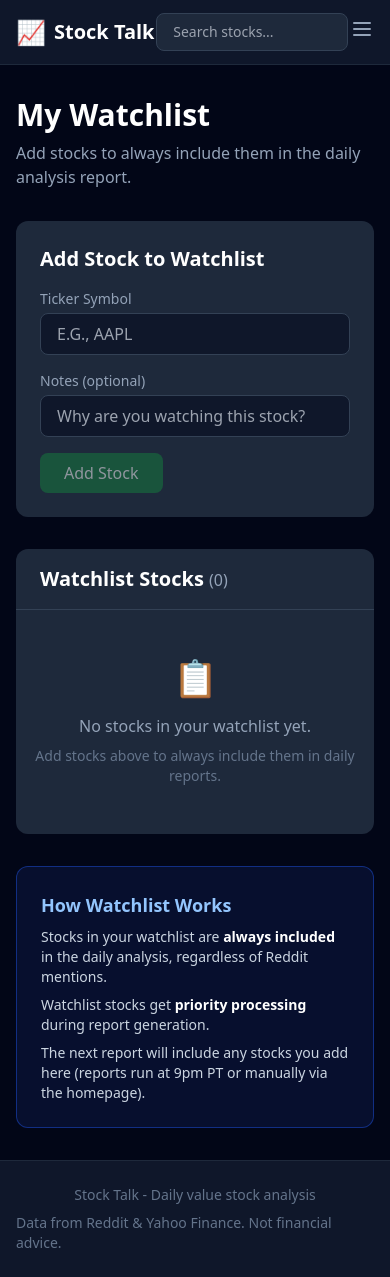
After one commit to laurieleduc-ctrl/stock-talk, a FastAPI app: template app/templates/watchlist.html in a window 390 px wide. The commit adds this page. Run offline with FastAPI, Linux system fonts and the light colour scheme; the template is opened without the code that fills it, so the values that code supplies are empty; some libraries are stand-ins or nearby versions.

Commit message:
Add watchlist feature for custom stock tracking
- Add WatchlistStock database model to persist user's custom stocks
- Add API endpoints: GET/POST/PUT/DELETE /api/watchlist
- Integrate watchlist stocks into report generation with priority
- Add /watchlist page with full CRUD UI
- Add Watchlist link to navigation (desktop + mobile)

Stocks in the watchlist are always included in daily analysis
regardless of Reddit mentions, with higher simulated mentions
to ensure they're processed.

Co-Authored-By: Claude Opus 4.5 <noreply@anthropic.com>

```diff
--- a/app/main.py
+++ b/app/main.py
@@ -96,6 +96,12 @@ async def glossary_page(request: Request):
     return templates.TemplateResponse("glossary.html", {"request": request})
 
 
+@app.get("/watchlist", response_class=HTMLResponse)
+async def watchlist_page(request: Request):
+    """Render the watchlist management page."""
+    return templates.TemplateResponse("watchlist.html", {"request": request})
+
+
 @app.get("/health")
 async def health_check():
     """Health check endpoint."""
--- a/app/models/__init__.py
+++ b/app/models/__init__.py
@@ -1,4 +1,4 @@
 from app.models.report import DailyReport, ReportStock
-from app.models.stock import Stock, StockMention, StockMetrics
+from app.models.stock import Stock, StockMention, StockMetrics, WatchlistStock
 
-__all__ = ["DailyReport", "ReportStock", "Stock", "StockMention", "StockMetrics"]
+__all__ = ["DailyReport", "ReportStock", "Stock", "StockMention", "StockMetrics", "WatchlistStock"]
--- a/app/templates/base.html
+++ b/app/templates/base.html
@@ -68,6 +68,9 @@
                             </a>
                             <a href="/glossary" class="nav-link {% if request.url.path == '/glossary' %}active{% endif %}">
                                 Glossary
+                            </a>
+                            <a href="/watchlist" class="nav-link {% if request.url.path == '/watchlist' %}active{% endif %}">
+                                Watchlist
                             </a>
                         </div>
                     </div>
@@ -140,6 +143,7 @@
                 <a href="/" class="block px-3 py-2 rounded-md text-base font-medium hover:bg-dark-800">Today's Report</a>
                 <a href="/history" class="block px-3 py-2 rounded-md text-base font-medium hover:bg-dark-800">History</a>
                 <a href="/glossary" class="block px-3 py-2 rounded-md text-base font-medium hover:bg-dark-800">Glossary</a>
+                <a href="/watchlist" class="block px-3 py-2 rounded-md text-base font-medium hover:bg-dark-800">Watchlist</a>
             </div>
         </div>
     </nav>
--- /dev/null
+++ b/app/templates/watchlist.html
@@ -0,0 +1,215 @@
+{% extends "base.html" %}
+
+{% block title %}Watchlist - Stock Talk{% endblock %}
+
+{% block content %}
+<div x-data="watchlistApp()">
+    <div class="mb-8">
+        <h1 class="text-3xl font-bold text-white mb-2">My Watchlist</h1>
+        <p class="text-dark-400">Add stocks to always include them in the daily analysis report.</p>
+    </div>
+
+    <!-- Add Stock Form -->
+    <div class="bg-dark-800 rounded-xl p-6 mb-8">
+        <h2 class="text-xl font-semibold text-white mb-4">Add Stock to Watchlist</h2>
+        <div class="flex flex-col sm:flex-row gap-4">
+            <div class="flex-1">
+                <label class="block text-sm text-dark-400 mb-1">Ticker Symbol</label>
+                <input
+                    type="text"
+                    x-model="newTicker"
+                    @keydown.enter="addStock()"
+                    placeholder="e.g., AAPL"
+                    class="w-full bg-dark-900 border border-dark-700 rounded-lg px-4 py-2 text-white uppercase focus:outline-none focus:border-blue-500"
+                    maxlength="10"
+                >
+            </div>
+            <div class="flex-1">
+                <label class="block text-sm text-dark-400 mb-1">Notes (optional)</label>
+                <input
+                    type="text"
+                    x-model="newNotes"
+                    @keydown.enter="addStock()"
+                    placeholder="Why are you watching this stock?"
+                    class="w-full bg-dark-900 border border-dark-700 rounded-lg px-4 py-2 text-white focus:outline-none focus:border-blue-500"
+                >
+            </div>
+            <div class="flex items-end">
+                <button
+                    @click="addStock()"
+                    :disabled="!newTicker.trim() || loading"
+                    class="px-6 py-2 bg-green-700 hover:bg-green-600 disabled:opacity-50 disabled:cursor-not-allowed rounded-lg text-white font-medium transition-colors"
+                >
+                    <span x-show="!loading">Add Stock</span>
+                    <span x-show="loading">Adding...</span>
+                </button>
+            </div>
+        </div>
+        <div x-show="error" x-cloak class="mt-4 text-red-400 text-sm" x-text="error"></div>
+        <div x-show="success" x-cloak class="mt-4 text-green-400 text-sm" x-text="success"></div>
+    </div>
+
+    <!-- Watchlist Table -->
+    <div class="bg-dark-800 rounded-xl overflow-hidden">
+        <div class="px-6 py-4 border-b border-dark-700">
+            <h2 class="text-xl font-semibold text-white">
+                Watchlist Stocks
+                <span class="text-dark-400 text-base font-normal" x-text="'(' + stocks.length + ')'"></span>
+            </h2>
+        </div>
+
+        <!-- Loading State -->
+        <div x-show="loadingList" class="flex items-center justify-center py-12">
+            <div class="animate-spin rounded-full h-8 w-8 border-b-2 border-blue-500"></div>
+        </div>
+
+        <!-- Empty State -->
+        <div x-show="!loadingList && stocks.length === 0" class="text-center py-12">
+            <div class="text-4xl mb-4">📋</div>
+            <p class="text-dark-400">No stocks in your watchlist yet.</p>
+            <p class="text-dark-500 text-sm mt-2">Add stocks above to always include them in daily reports.</p>
+        </div>
+
+        <!-- Stock List -->
+        <div x-show="!loadingList && stocks.length > 0">
+            <table class="w-full">
+                <thead class="bg-dark-900/50">
+                    <tr class="text-left text-dark-400 text-sm">
+                        <th class="px-6 py-3">Ticker</th>
+                        <th class="px-6 py-3">Notes</th>
+                        <th class="px-6 py-3">Added</th>
+                        <th class="px-6 py-3 text-right">Actions</th>
+                    </tr>
+                </thead>
+                <tbody class="divide-y divide-dark-700">
+                    <template x-for="stock in stocks" :key="stock.id">
+                        <tr class="hover:bg-dark-700/50 transition-colors">
+                            <td class="px-6 py-4">
+                                <a :href="'/stock/' + stock.ticker" class="text-blue-400 hover:text-blue-300 font-semibold" x-text="stock.ticker"></a>
+                            </td>
+                            <td class="px-6 py-4 text-dark-300" x-text="stock.notes || '-'"></td>
+                            <td class="px-6 py-4 text-dark-400 text-sm" x-text="formatDate(stock.created_at)"></td>
+                            <td class="px-6 py-4 text-right">
+                                <button
+                                    @click="removeStock(stock.ticker)"
+                                    class="text-red-400 hover:text-red-300 text-sm font-medium"
+                                >
+                                    Remove
+                                </button>
+                            </td>
+                        </tr>
+                    </template>
+                </tbody>
+            </table>
+        </div>
+    </div>
+
+    <!-- Info Box -->
+    <div class="mt-8 bg-blue-900/20 border border-blue-700/50 rounded-xl p-6">
+        <h3 class="text-lg font-semibold text-blue-300 mb-2">How Watchlist Works</h3>
+        <ul class="text-dark-300 space-y-2 text-sm">
+            <li>Stocks in your watchlist are <strong class="text-white">always included</strong> in the daily analysis, regardless of Reddit mentions.</li>
+            <li>Watchlist stocks get <strong class="text-white">priority processing</strong> during report generation.</li>
+            <li>The next report will include any stocks you add here (reports run at 9pm PT or manually via the homepage).</li>
+        </ul>
+    </div>
+</div>
+
+<script>
+function watchlistApp() {
+    return {
+        stocks: [],
+        newTicker: '',
+        newNotes: '',
+        loading: false,
+        loadingList: true,
+        error: '',
+        success: '',
+
+        async init() {
+            await this.fetchWatchlist();
+        },
+
+        async fetchWatchlist() {
+            this.loadingList = true;
+            try {
+                const response = await fetch('/api/watchlist');
+                const data = await response.json();
+                this.stocks = data.stocks || [];
+            } catch (e) {
+                console.error('Failed to fetch watchlist:', e);
+            } finally {
+                this.loadingList = false;
+            }
+        },
+
+        async addStock() {
+            const ticker = this.newTicker.trim().toUpperCase();
+            if (!ticker) return;
+
+            this.loading = true;
+            this.error = '';
+            this.success = '';
+
+            try {
+                const params = new URLSearchParams({ ticker });
+                if (this.newNotes.trim()) {
+                    params.append('notes', this.newNotes.trim());
+                }
+
+                const response = await fetch('/api/watchlist?' + params.toString(), {
+                    method: 'POST'
+                });
+
+                const data = await response.json();
+
+                if (!response.ok) {
+                    this.error = data.detail || 'Failed to add stock';
+                } else {
+                    this.success = `${ticker} added to watchlist!`;
+                    this.newTicker = '';
+                    this.newNotes = '';
+                    await this.fetchWatchlist();
+
+                    // Clear success message after 3 seconds
+                    setTimeout(() => { this.success = ''; }, 3000);
+                }
+            } catch (e) {
+                this.error = 'Network error. Please try again.';
+            } finally {
+                this.loading = false;
+            }
+        },
+
+        async removeStock(ticker) {
+            if (!confirm(`Remove ${ticker} from watchlist?`)) return;
+
+            try {
+                const response = await fetch(`/api/watchlist/${ticker}`, {
+                    method: 'DELETE'
+                });
+
+                if (response.ok) {
+                    await this.fetchWatchlist();
+                } else {
+                    const data = await response.json();
+                    alert(data.detail || 'Failed to remove stock');
+                }
+            } catch (e) {
+                alert('Network error. Please try again.');
+            }
+        },
+
+        formatDate(dateStr) {
+            if (!dateStr) return '-';
+            const date = new Date(dateStr);
+            return date.toLocaleDateString('en-US', {
+                month: 'short',
+                day: 'numeric',
+                year: 'numeric'
+            });
+        }
+    };
+}
+</script>
+{% endblock %}
```
Also changed, not shown: app/api/routes.py (+111 -1 lines), app/models/stock.py (+15 -0 lines), app/services/reddit_scraper.py (+51 -1 lines).
